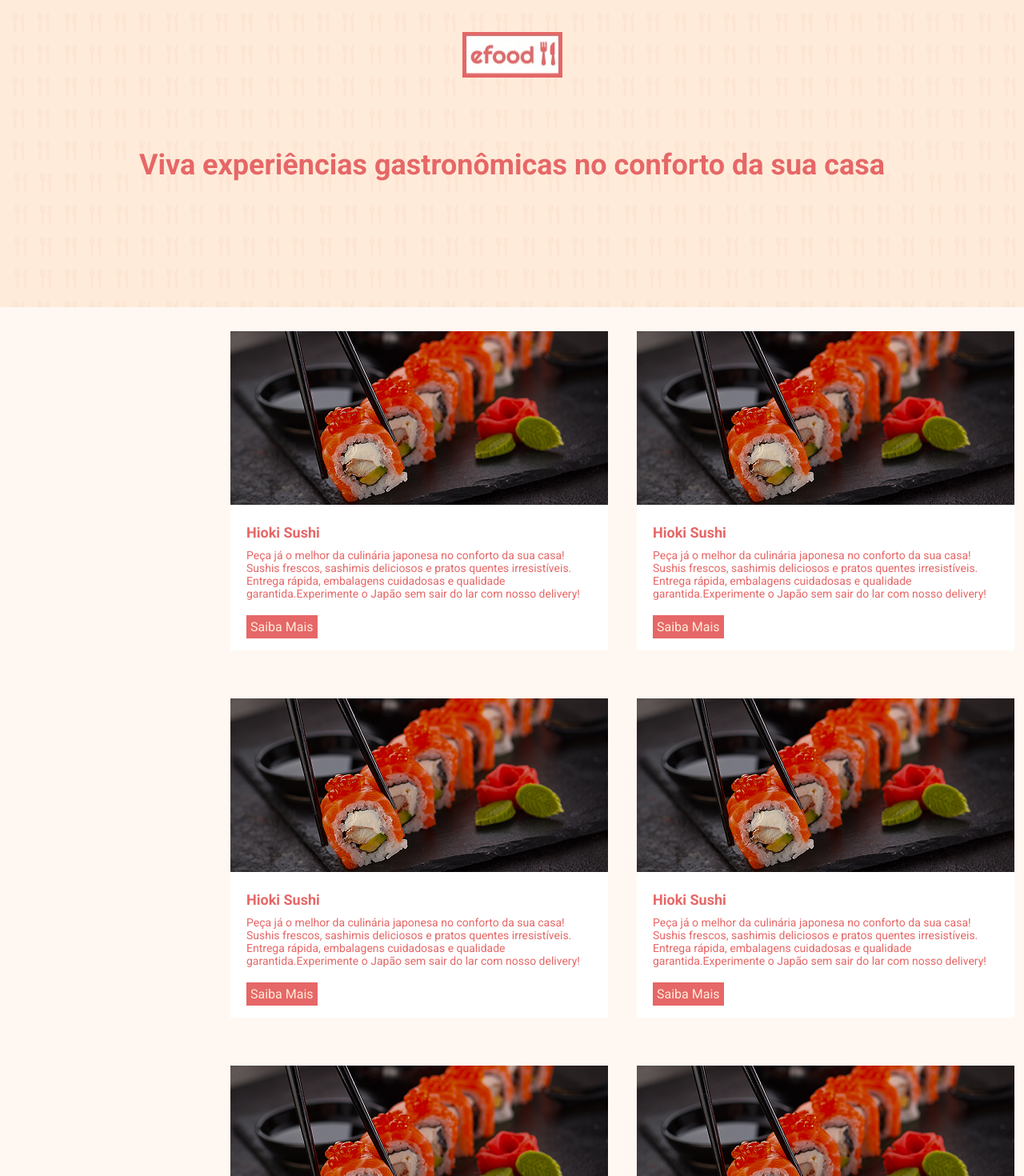
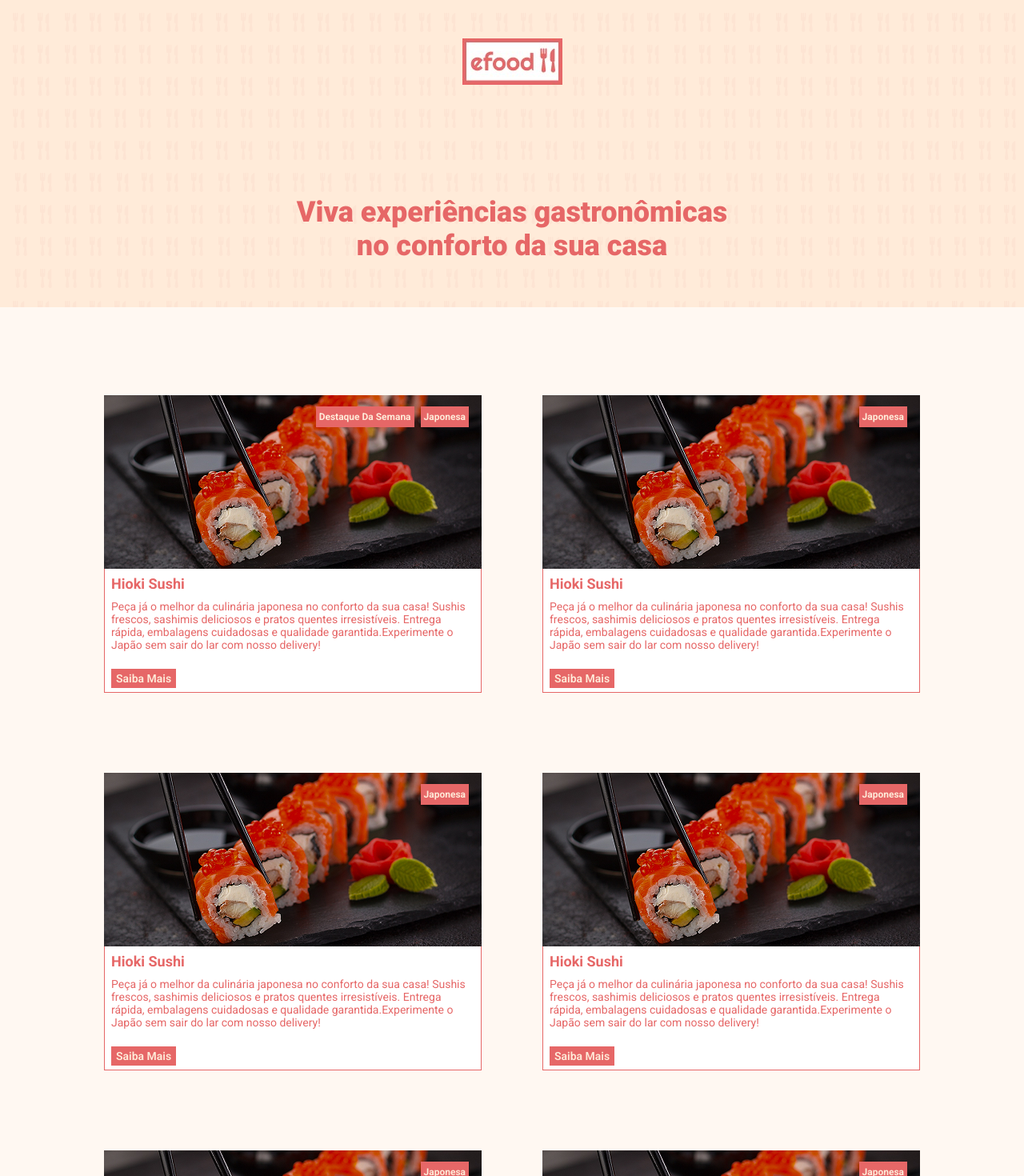
Before and after one commit to GilsonGarciaJunior/Projeto_Oficial_6, a React (Create React App) app: page / in a window 1280 px wide. Shown: the top 1470 px of the page at 80% size. Built offline with nearby package versions, Linux system fonts and the light colour scheme.

Commit message:
Parte 1(3)

```diff
--- a/src/components/Apresentação/index.tsx
+++ b/src/components/Apresentação/index.tsx
@@ -1,10 +1,12 @@
-import { ApresentaçãoContainer, TituloPrincipal, TituloSecundario } from "./styles"
+import { ApresentaçãoContainer, ApresentaçãoInfo, TituloPrincipal, TituloSecundario } from "./styles"
 
 const Apresentação = () => {
     return (
         <ApresentaçãoContainer className="container">
-            <TituloPrincipal>Italiana</TituloPrincipal>
-            <TituloSecundario>La Dolce Vita Trattoria</TituloSecundario>
+            <ApresentaçãoInfo>
+                <TituloPrincipal>Italiana</TituloPrincipal>
+                <TituloSecundario>La Dolce Vita Trattoria</TituloSecundario>
+            </ApresentaçãoInfo>
         </ApresentaçãoContainer>
     )
 }
--- a/src/components/Apresentação/styles.ts
+++ b/src/components/Apresentação/styles.ts
@@ -3,12 +3,9 @@
 
 export const ApresentaçãoContainer = styled.div`
     display: flex;
-    flex-direction: column;
     background-image: url(${FundoImg});
     position: relative;
     background-size: cover;
-    padding: 0 400px;
-    justify-content: space-between;
     max-width: 100%;
     height: 280px;
 
@@ -30,6 +27,15 @@
     }
 `
 
+export const ApresentaçãoInfo = styled.div`
+    display: flex;
+    flex-direction: column;
+    justify-content: space-between;
+    margin: 0 auto;
+    width: 100%;
+    max-width: 1024px;
+`
+
 export const TituloPrincipal = styled.h1`
     font-weight: 100;
 `
--- a/src/components/Buttons/styles.ts
+++ b/src/components/Buttons/styles.ts
@@ -2,10 +2,14 @@
 import { Link } from "react-router-dom"
 
 export const ButtonLink = styled(Link)`
-    padding: 5px;
+    height: 24px;
+    width: 82px;
+    background-color: #E66767;
     color: #FFEBD9;
-    background-color: #E66767;
-    width: 84px;
-    height: 24px;
     border: none;
+    font-weight: 600;
+    font-size: 14px;
+    text-decoration: none;
+    padding: 4px 6px;
+    margin-bottom: 8px;
 `
--- a/src/components/Header/index.tsx
+++ b/src/components/Header/index.tsx
@@ -1,12 +1,14 @@
 import LogoImg from "../../assets/logo.jpeg"
-import { HeaderContainer } from "./styles"
+import { HeaderContainer, HeaderInfo } from "./styles"
 
 const Header = () => {
     return (
         <HeaderContainer className="container">
-            <h1>Restaurantes</h1>
-            <img src={LogoImg} alt="Logo do Efood" />
-            <h1>0 produto(s) no carrinho</h1>
+            <HeaderInfo>
+                <h1>Restaurantes</h1>
+                <img src={LogoImg} alt="Logo do Efood" />
+                <h1>0 produto(s) no carrinho</h1>
+            </HeaderInfo>
         </HeaderContainer>
     )
 }
--- a/src/components/Header/styles.ts
+++ b/src/components/Header/styles.ts
@@ -4,12 +4,17 @@
 export const HeaderContainer = styled.div`
     display: flex;
     background-image: url(${FundoImg});
+    max-width: 100%;
+    height: 200px;
+`
+
+export const HeaderInfo = styled.div`
+    display: flex;
     align-items: center;
     justify-content: space-between;
-    text-align: center;
-    padding: 0 400px;
-    max-width: 100%;
-    height: 200px;
+    margin: 0 auto;
+    width: 100%;
+    max-width: 1024px;
 
     img {
         width: 125px;
--- a/src/components/Hero/index.tsx
+++ b/src/components/Hero/index.tsx
@@ -1,11 +1,11 @@
-import { HeroContainer } from "./styles"
+import { HeroContainer, HeroTitle } from "./styles"
 import LogoEfood from "../../assets/logo.jpeg"
 
 const Hero = () => {
     return (
         <HeroContainer className="container" >
             <img src={LogoEfood} alt="Logo Efood" />
-            <h1>Viva experiências gastronômicas no conforto da sua casa</h1>
+            <HeroTitle>Viva experiências gastronômicas no conforto da sua casa</HeroTitle>
         </HeroContainer>
     )
 }
--- a/src/components/Hero/styles.ts
+++ b/src/components/Hero/styles.ts
@@ -2,21 +2,25 @@
 import FundoImg from "../../assets/fundo.png";
 
 export const HeroContainer = styled.div`
-    padding-top: 40px;
-    justify-content: center;
-    text-align: center;
+    height: 384px;
     max-width: 100%;
-    height: 384px;
     background-image: url(${FundoImg});
+    background-repeat: repeat;
+    display: flex;
+    flex-direction: column;
+    align-items: center;
 
     img {
+        margin-top: 48px;
         width: 125px;
-        height: 57px;
-    }
-
-    h1 {
-        padding-top: 84px;
-        font-size: 36px;
-        font-weight: bold;
+        height: 57.5px;
     }
 `
+
+export const HeroTitle = styled.h1`
+    margin-top: 138px;
+    font-size: 36px;
+    font-weight: 900;
+    max-width: 539px;
+    text-align: center;
+`
--- a/src/components/ProductsList/index.tsx
+++ b/src/components/ProductsList/index.tsx
@@ -1,49 +1,51 @@
 import ProdutoImg from "../../assets/Produto.jpg"
-import { Products, ProductsContainer, ProductList } from "./styles"
+import { Product, Products, ProductsContainer, ProductList } from "./styles"
 
 const ProductsList = () => {
     return(
         <ProductList>
             <ProductsContainer className="container">
-                <Products>
+                <Products className="containerPerfl">
+                    <Product>
                         <img src={ProdutoImg} alt="Foto do produto" />
                         <h1>Pizza Marguerita</h1>
                         <p>A clássica Marguerita: molho de tomate suculento, mussarela derretida, manjericão fresco e um toque de azeite. Sabor e simplicidade!</p>
                         <button>Adicionar ao carrinho</button>
-                </Products>
-                <Products>
+                    </Product>
+                    <Product>
                         <img src={ProdutoImg} alt="Foto do produto" />
                         <h1>Pizza Marguerita</h1>
                         <p>A clássica Marguerita: molho de tomate suculento, mussarela derretida, manjericão fresco e um toque de azeite. Sabor e simplicidade!</p>
                         <button>Adicionar ao carrinho</button>
-                </Products>
-                <Products>
+                    </Product>
+                    <Product>
                         <img src={ProdutoImg} alt="Foto do produto" />
                         <h1>Pizza Marguerita</h1>
                         <p>A clássica Marguerita: molho de tomate suculento, mussarela derretida, manjericão fresco e um toque de azeite. Sabor e simplicidade!</p>
                         <button>Adicionar ao carrinho</button>
-                </Products>
-                <Products>
+                    </Product>
+                    <Product>
                         <img src={ProdutoImg} alt="Foto do produto" />
                         <h1>Pizza Marguerita</h1>
                         <p>A clássica Marguerita: molho de tomate suculento, mussarela derretida, manjericão fresco e um toque de azeite. Sabor e simplicidade!</p>
                         <button>Adicionar ao carrinho</button>
-                </Products>
-                <Products>
+                    </Product>
+                    <Product>
                         <img src={ProdutoImg} alt="Foto do produto" />
                         <h1>Pizza Marguerita</h1>
                         <p>A clássica Marguerita: molho de tomate suculento, mussarela derretida, manjericão fresco e um toque de azeite. Sabor e simplicidade!</p>
                         <button>Adicionar ao carrinho</button>
-                </Products>
-                <Products>
+                    </Product>
+                    <Product>
                         <img src={ProdutoImg} alt="Foto do produto" />
                         <h1>Pizza Marguerita</h1>
                         <p>A clássica Marguerita: molho de tomate suculento, mussarela derretida, manjericão fresco e um toque de azeite. Sabor e simplicidade!</p>
                         <button>Adicionar ao carrinho</button>
+                    </Product>
                 </Products>
+
             </ProductsContainer>
         </ProductList>
-
     )
 }
 
--- a/src/components/ProductsList/styles.ts
+++ b/src/components/ProductsList/styles.ts
@@ -2,41 +2,55 @@
 
 export const ProductList = styled.div`
     background-color: #FFF8F2;
+    margin: 56px 0;
 `
 
 export const ProductsContainer = styled.div`
-    padding: 60px 0;
+    margin: 0 auto;
+    max-width: 1024px;
+`
+
+export const Products = styled.ul`
     display: grid;
     grid-template-columns: 1fr 1fr 1fr;
+    gap: 32px;
 `
 
-export const Products = styled.div`
-    padding: 20px 10px;
-    margin: 10px;
+export const Product = styled.li`
+    display: block;
     background-color: #E66767;
+    max-width: 320px;
+    max-height: 338px;
+    padding: 8px;
 
-    h1,
-    p {
-        color: #FFEBD9;
+    img {
+        width: 304px;
+        height: 167px;
     }
 
     h1 {
-        font-weight: 900;
+        color: #FFEBD9;
+        margin-bottom: 8px;
         font-size: 16px;
+        font-weight: bold;
     }
 
     p {
-        padding: 10px 0;
-        font-weight: 400;
+        color: #FFEBD9;
+        margin-bottom: 8px;
+        line-height: 22px;
+        letter-spacing: 0px;
         font-size: 14px;
     }
 
     button {
-        font-size: 14px;
-        font-weight: 700;
         width: 100%;
         height: 24px;
         background-color: #FFEBD9;
+        color: #E66767;
         border: none;
+        cursor: pointer;
+        font-weight: bold;
+        font-size: 14px;
     }
 `
--- a/src/components/RestauranteList/index.tsx
+++ b/src/components/RestauranteList/index.tsx
@@ -1,4 +1,4 @@
-import { RestauranteContainer, RestauranteDescription, RestauranteInfo } from "./styles"
+import { RestauranteContainer, RestauranteDescription, Restaurante, RestauranteListagem, RestauranteInfo, RestauranteTag, Tag, TagInfo } from "./styles"
 import { ButtonLink } from "../Buttons/styles"
 import RestauranteImg from "../../assets/Restaurante.jpg"
 
@@ -6,52 +6,87 @@
     return (
         <RestauranteContainer className="container">
             <RestauranteInfo>
+                <RestauranteListagem>
+                    <Restaurante>
+                        <RestauranteTag>
                             <img src={RestauranteImg} alt="Foto do Restaurante" />
+                            <TagInfo>
+                                <Tag>Destaque da Semana</Tag>
+                                <Tag>Japonesa</Tag>
+                            </TagInfo>
+                        </RestauranteTag>
                         <RestauranteDescription>
                             <h1>Hioki Sushi </h1>
                             <p>Peça já o melhor da culinária japonesa no conforto da sua casa! Sushis frescos, sashimis deliciosos e pratos quentes irresistíveis. Entrega rápida, embalagens cuidadosas e qualidade garantida.Experimente o Japão sem sair do lar com nosso delivery!</p>
                             <ButtonLink to={'/Perfil'}>Saiba Mais</ButtonLink>
                         </RestauranteDescription>
-            </RestauranteInfo>
-            <RestauranteInfo>
+                    </Restaurante>
+                    <Restaurante>
+                        <RestauranteTag>
                             <img src={RestauranteImg} alt="Foto do Restaurante" />
+                            <TagInfo>
+                                <Tag>Japonesa</Tag>
+                            </TagInfo>
+                        </RestauranteTag>
                         <RestauranteDescription>
                             <h1>Hioki Sushi </h1>
                             <p>Peça já o melhor da culinária japonesa no conforto da sua casa! Sushis frescos, sashimis deliciosos e pratos quentes irresistíveis. Entrega rápida, embalagens cuidadosas e qualidade garantida.Experimente o Japão sem sair do lar com nosso delivery!</p>
                             <ButtonLink to={'/Perfil'}>Saiba Mais</ButtonLink>
                         </RestauranteDescription>
-            </RestauranteInfo>
-            <RestauranteInfo>
+                    </Restaurante>
+                    <Restaurante>
+                        <RestauranteTag>
                             <img src={RestauranteImg} alt="Foto do Restaurante" />
+                            <TagInfo>
+                                <Tag>Japonesa</Tag>
+                            </TagInfo>
+                        </RestauranteTag>
                         <RestauranteDescription>
                             <h1>Hioki Sushi </h1>
                             <p>Peça já o melhor da culinária japonesa no conforto da sua casa! Sushis frescos, sashimis deliciosos e pratos quentes irresistíveis. Entrega rápida, embalagens cuidadosas e qualidade garantida.Experimente o Japão sem sair do lar com nosso delivery!</p>
                             <ButtonLink to={'/Perfil'}>Saiba Mais</ButtonLink>
                         </RestauranteDescription>
-            </RestauranteInfo>
-            <RestauranteInfo>
+                    </Restaurante>
+                    <Restaurante>
+                        <RestauranteTag>
                             <img src={RestauranteImg} alt="Foto do Restaurante" />
+                            <TagInfo>
+                                <Tag>Japonesa</Tag>
+                            </TagInfo>
+                        </RestauranteTag>
                         <RestauranteDescription>
                             <h1>Hioki Sushi </h1>
                             <p>Peça já o melhor da culinária japonesa no conforto da sua casa! Sushis frescos, sashimis deliciosos e pratos quentes irresistíveis. Entrega rápida, embalagens cuidadosas e qualidade garantida.Experimente o Japão sem sair do lar com nosso delivery!</p>
                             <ButtonLink to={'/Perfil'}>Saiba Mais</ButtonLink>
                         </RestauranteDescription>
-            </RestauranteInfo>
-            <RestauranteInfo>
+                    </Restaurante>
+                    <Restaurante>
+                        <RestauranteTag>
                             <img src={RestauranteImg} alt="Foto do Restaurante" />
+                            <TagInfo>
+                                <Tag>Japonesa</Tag>
+                            </TagInfo>
+                        </RestauranteTag>
                         <RestauranteDescription>
                             <h1>Hioki Sushi </h1>
                             <p>Peça já o melhor da culinária japonesa no conforto da sua casa! Sushis frescos, sashimis deliciosos e pratos quentes irresistíveis. Entrega rápida, embalagens cuidadosas e qualidade garantida.Experimente o Japão sem sair do lar com nosso delivery!</p>
                             <ButtonLink to={'/Perfil'}>Saiba Mais</ButtonLink>
                         </RestauranteDescription>
-            </RestauranteInfo>
-            <RestauranteInfo>
+                    </Restaurante>
+                    <Restaurante>
+                        <RestauranteTag>
                             <img src={RestauranteImg} alt="Foto do Restaurante" />
+                            <TagInfo>
+                                <Tag>Japonesa</Tag>
+                            </TagInfo>
+                        </RestauranteTag>
                         <RestauranteDescription>
                             <h1>Hioki Sushi </h1>
                             <p>Peça já o melhor da culinária japonesa no conforto da sua casa! Sushis frescos, sashimis deliciosos e pratos quentes irresistíveis. Entrega rápida, embalagens cuidadosas e qualidade garantida.Experimente o Japão sem sair do lar com nosso delivery!</p>
                             <ButtonLink to={'/Perfil'}>Saiba Mais</ButtonLink>
                         </RestauranteDescription>
+                    </Restaurante>
+                </RestauranteListagem>
             </RestauranteInfo>
         </RestauranteContainer>
     )
--- a/src/components/RestauranteList/styles.ts
+++ b/src/components/RestauranteList/styles.ts
@@ -1,14 +1,56 @@
 import styled from "styled-components";
 
 export const RestauranteContainer = styled.div`
-    display: grid;
-    padding: 0 270px;
-    grid-template-columns: 1fr 1fr;
     background-color: #FFF8F2;
     max-width: 100%;
 `
 
 export const RestauranteInfo = styled.div`
+    display: flex;
+    justify-content: center;
+    margin: 0 auto;
+    width: 100%;
+    max-width: 1336px;
+`
+
+export const RestauranteTag = styled.div`
+    display: flex;
+    justify-content: flex-end;
+
+    img {
+        position: relative;
+        width: 100%;
+        max-height: 217px;
+    }
+`
+
+export const TagInfo = styled.div`
+    position: absolute;
+    margin-top: 16px;
+    margin-right: 16px;
+`
+
+export const Tag = styled.span`
+    color: #FFEBD9;
+    font-size: 12px;
+    font-weight: bold;
+    padding: 6px 4px;
+    background-color: #E66767;
+    margin-left: 8px;
+    text-transform: capitalize;
+`;
+
+export const RestauranteListagem = styled.ul`
+    margin-top: 80px;
+    justify-content: center;
+    align-items: center;
+    max-width: 1024px;
+    display: grid;
+    grid-template-columns: 1fr 1fr;
+    gap: 40px;
+`
+
+export const Restaurante = styled.li`
     margin: 30px 18px;
     max-width: 472px;
     align-items: center;
@@ -21,7 +63,13 @@
 `
 
 export const RestauranteDescription = styled.div`
-    padding: 20px;
+    width: 100%;
+    max-width: 472px;
+    background-color: #FFFFFF;
+    padding: 8px;
+    border-width: 0px 1px 1px 1px;
+    border-style: solid;
+    border-color: #E66767;
 
     h1 {
         font-weight: 700;
--- a/src/styles.ts
+++ b/src/styles.ts
@@ -16,4 +16,8 @@
     width: 100%;
     margin: 0 auto
   }
+
+  body {
+    background-color: #FFF8F2;
+  }
 `
```
Lines whose indentation alone changed are shown as unchanged.
